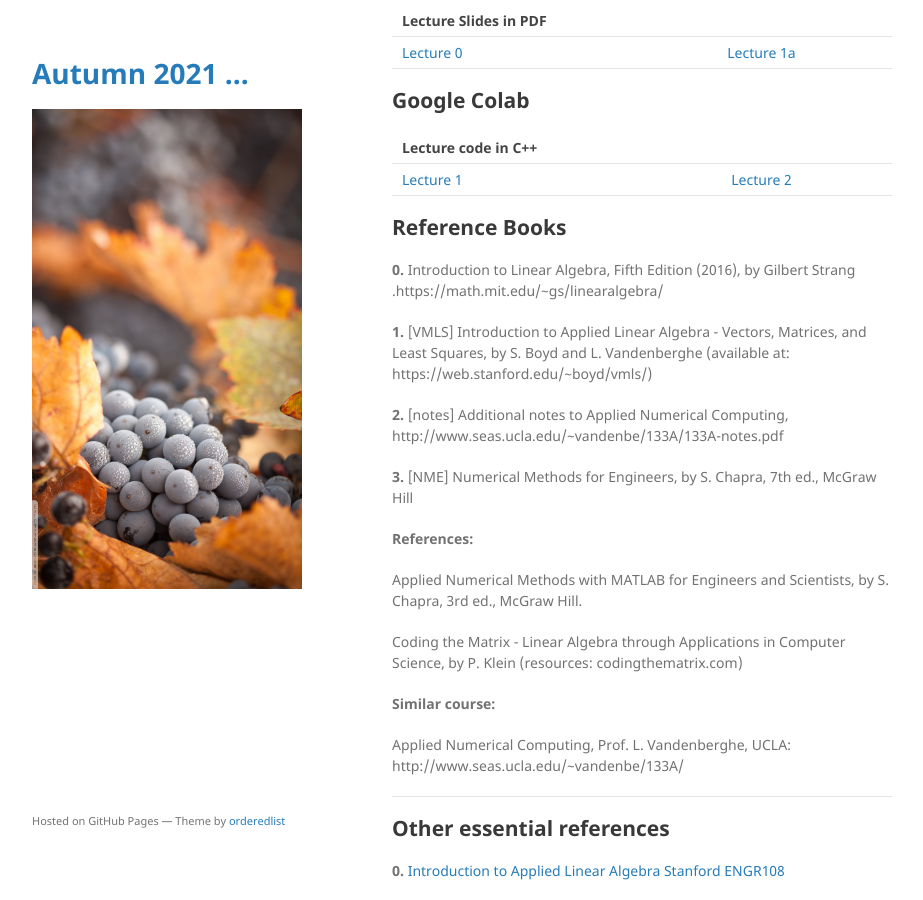
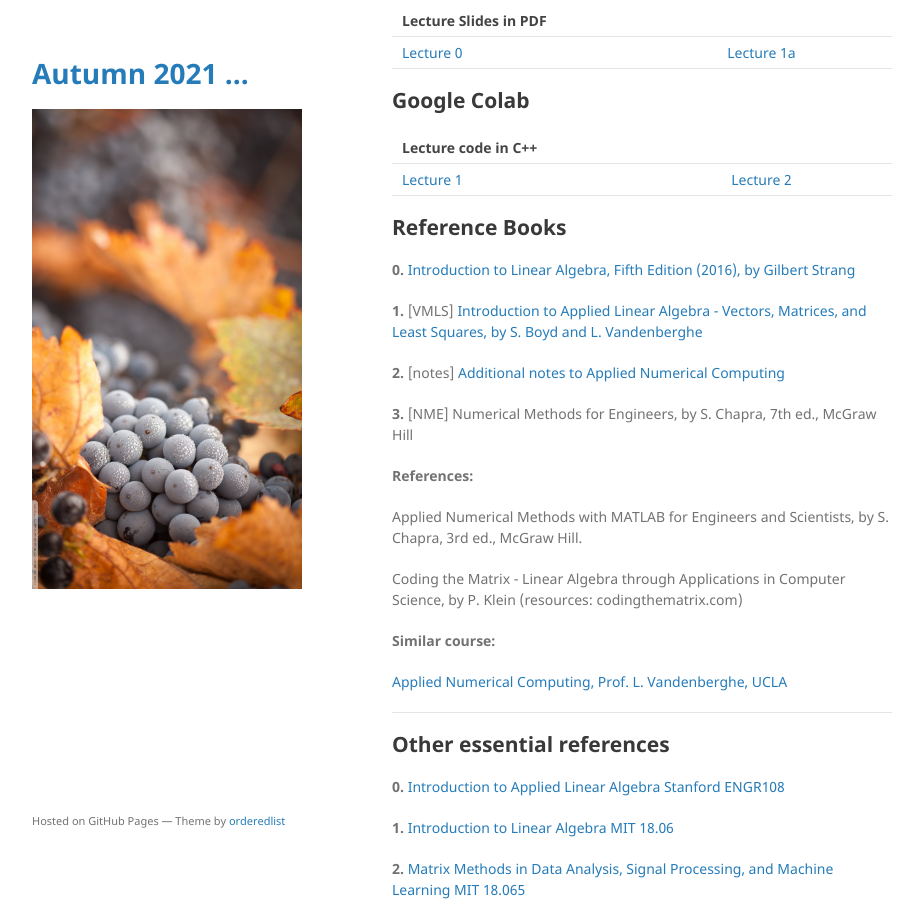
Before and after one commit to mohammadmotiurrahman/mohammadmotiurrahman.github.io, a Jekyll site: the page built from cse317_2/index.md, in a window 1280 px wide and 900 px high, scrolled down 4340 px. Shown: the whole window, without its empty margins (178-1101 px from the left). Built offline with Jekyll 4.4.1, drawn with Linux system fonts in a browser that asks for light colours; our own code applies the rules of GitHub Pages for plain Markdown files.

Commit message:
Update index.md

```diff
--- a/cse317_2/index.md
+++ b/cse317_2/index.md
@@ -119,11 +119,11 @@ The objective of this course is to introduce the student computational methods r
 
 ## Reference Books
 
-<b>0.</b> Introduction to Linear Algebra, Fifth Edition (2016), by Gilbert Strang .https://math.mit.edu/~gs/linearalgebra/
+<b>0.</b> [Introduction to Linear Algebra, Fifth Edition (2016), by Gilbert Strang](https://math.mit.edu/~gs/linearalgebra/)
 
-<b>1.</b> [VMLS] Introduction to Applied Linear Algebra - Vectors, Matrices, and Least Squares, by S. Boyd and L. Vandenberghe (available at: https://web.stanford.edu/~boyd/vmls/)
+<b>1.</b> [VMLS] [Introduction to Applied Linear Algebra - Vectors, Matrices, and Least Squares, by S. Boyd and L. Vandenberghe](https://web.stanford.edu/~boyd/vmls/)
 
-<b>2.</b> [notes] Additional notes to Applied Numerical Computing, http://www.seas.ucla.edu/~vandenbe/133A/133A-notes.pdf
+<b>2.</b> [notes] [Additional notes to Applied Numerical Computing](http://www.seas.ucla.edu/~vandenbe/133A/133A-notes.pdf)
 
 <b>3.</b> [NME] Numerical Methods for Engineers, by S. Chapra, 7th ed., McGraw Hill
 
@@ -135,9 +135,7 @@ Coding the Matrix - Linear Algebra through Applications in Computer Science, by
 
 <b>Similar course:</b>
 
-Applied Numerical Computing, Prof. L. Vandenberghe, UCLA: http://www.seas.ucla.edu/~vandenbe/133A/
-
-
+[Applied Numerical Computing, Prof. L. Vandenberghe, UCLA](http://www.seas.ucla.edu/~vandenbe/133A/)
 
 
 * * *
```
